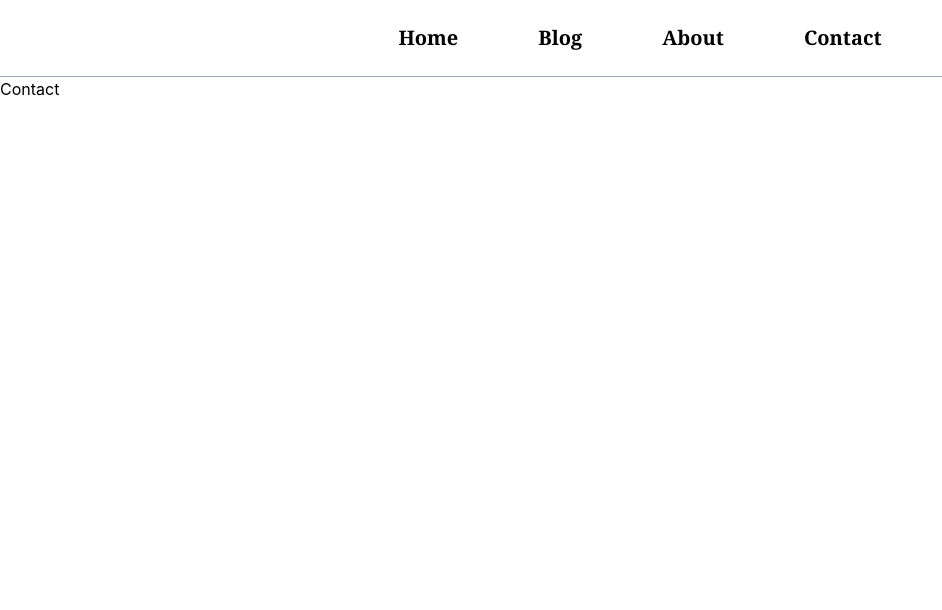
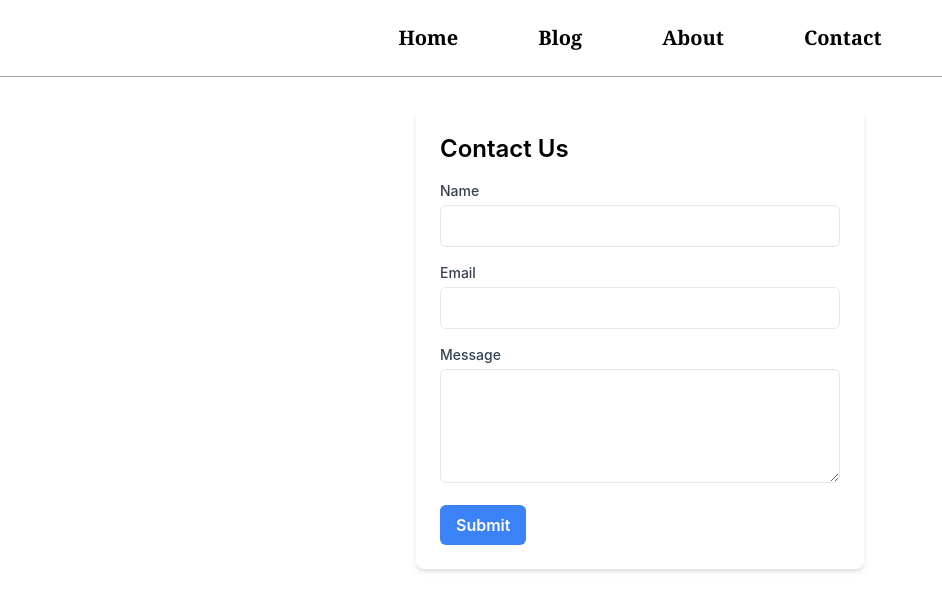
Before and after one commit to tejas1530/next-blog, a Next.js app: page /contact in a window 1280 px wide. Shown: the top 610 px of the page, without its empty margins (0-942 px from the left). Built offline with nearby package versions, Linux system fonts and the light colour scheme.

Commit message:
" postblog "

```diff
--- /dev/null
+++ b/contactdata/1.json
@@ -0,0 +1 @@
+{"name":"tejas","email":"bhattejas30@gmail.com","message":"hi my name is tejas bhatt"}
--- /dev/null
+++ b/contactdata/2.json
@@ -0,0 +1 @@
+{"name":"tejas","email":"bhattejas30@gmail.com","message":"hi my name is tejas bhatt"}
--- a/pages/about.tsx
+++ b/pages/about.tsx
@@ -4,7 +4,17 @@ type Props = {}
 
 const About = (props: Props) => {
   return (
-    <div>About</div>
+    <main title="About">
+      <div className="max-w-3xl mx-auto py-12 px-4">
+        <h1 className="text-3xl font-semibold mb-4">About Us</h1>
+        <p className="text-gray-700">
+          Welcome to our About page! We are a team of passionate individuals dedicated to creating high-quality web applications.
+        </p>
+        <p className="mt-4 text-gray-700">
+          Lorem ipsum dolor sit amet, consectetur adipiscing elit. Sed cursus nulla in nunc lacinia, nec egestas sapien aliquet.
+        </p>
+      </div>
+    </main>
   )
 }
 
--- a/pages/contact.tsx
+++ b/pages/contact.tsx
@@ -1,11 +1,111 @@
-import React from 'react'
+import React, { useState } from "react";
 
 type Props = {}
 
-const Contact = (props: Props) => {
-  return (
-    <div>Contact</div>
-  )
+interface FormData {
+  name: string;
+  email: string;
+  message: string;
 }
 
-export default Contact
+
+
+const Contact = (props: Props) => {
+  const initialFormData: FormData = {
+    name: "",
+    email: "",
+    message: "",
+  };
+  const [formData, setFormData] = useState<FormData>(initialFormData);
+
+  const handleChange = (e: React.ChangeEvent<HTMLInputElement | HTMLTextAreaElement>) => {
+    const { name, value } = e.target;
+    setFormData((prevData) => ({ ...prevData, [name]: value }));
+  };
+
+  const handleSubmit = async (e: React.FormEvent<HTMLFormElement>) => {
+    e.preventDefault();
+    console.log(formData);
+    alert("from submitted")
+    // You can perform further actions, such as sending data to a server
+
+    const apiUrl = "http://localhost:3000/api/postcontact"
+
+    try {
+      const response = await fetch(apiUrl, {
+        method: "POST",
+        headers: {
+          "Content-Type": "application/json",
+        },
+        body: JSON.stringify(formData),
+      });
+
+      if (!response.ok) {
+        throw new Error("Request failed");
+      }
+
+      const data = await response.json();
+      console.log("Post response:", data);
+      // You can perform further actions with the response data
+    } catch (error) {
+      console.error("Error:", error);
+      // Handle error as needed
+    }
+  };
+
+  return (
+    <form onSubmit={handleSubmit} className="max-w-md mx-auto my-8 p-6 bg-white shadow-md rounded-lg">
+      <h2 className="text-2xl font-semibold mb-4">Contact Us</h2>
+      <div className="mb-4">
+        <label htmlFor="name" className="block text-sm font-medium text-gray-700">
+          Name
+        </label>
+        <input
+          type="text"
+          id="name"
+          name="name"
+          value={formData.name}
+          onChange={handleChange}
+          className="mt-1 p-2 w-full border rounded-md focus:ring focus:ring-opacity-50 focus:ring-blue-500"
+          required
+        />
+      </div>
+      <div className="mb-4">
+        <label htmlFor="email" className="block text-sm font-medium text-gray-700">
+          Email
+        </label>
+        <input
+          type="email"
+          id="email"
+          name="email"
+          value={formData.email}
+          onChange={handleChange}
+          className="mt-1 p-2 w-full border rounded-md focus:ring focus:ring-opacity-50 focus:ring-blue-500"
+          required
+        />
+      </div>
+      <div className="mb-4">
+        <label htmlFor="message" className="block text-sm font-medium text-gray-700">
+          Message
+        </label>
+        <textarea
+          id="message"
+          name="message"
+          rows={4}
+          value={formData.message}
+          onChange={handleChange}
+          className="mt-1 p-2 w-full border rounded-md focus:ring focus:ring-opacity-50 focus:ring-blue-500"
+          required
+        />
+      </div>
+      <button
+        type="submit"
+        className="px-4 py-2 bg-blue-500 text-white font-semibold rounded-md hover:bg-blue-600 focus:outline-none focus:ring focus:ring-opacity-50 focus:ring-blue-500"
+      >
+        Submit
+      </button>
+    </form>
+  );
+};
+
+export default Contact;
```
Also changed, not shown: pages/api/postblog.ts (added), 2 other files (tests, documents, lock files or other folders).
